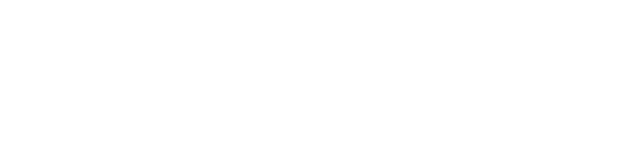
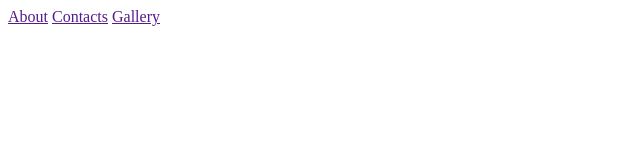
Before and after one commit to Koallla/Goit, a plain HTML site: page Classwork/Module-02/index.html in a window 1280 px wide. Shown: the whole page, without its empty margins (0-640 px from the left). Drawn offline with Linux system fonts and the light colour scheme.

Commit message:
added nav

```diff
--- a/Classwork/Module-02/index.html
+++ b/Classwork/Module-02/index.html
@@ -7,7 +7,13 @@
     <title>Document</title>
 </head>
 <body>
-    <header></header>
+    <header>
+        <nav>
+            <a href="">About</a>
+            <a href="">Contacts</a>
+            <a href="">Gallery</a>
+        </nav>
+    </header>
     <main></main>
     <footer></footer>
 </body>
```
